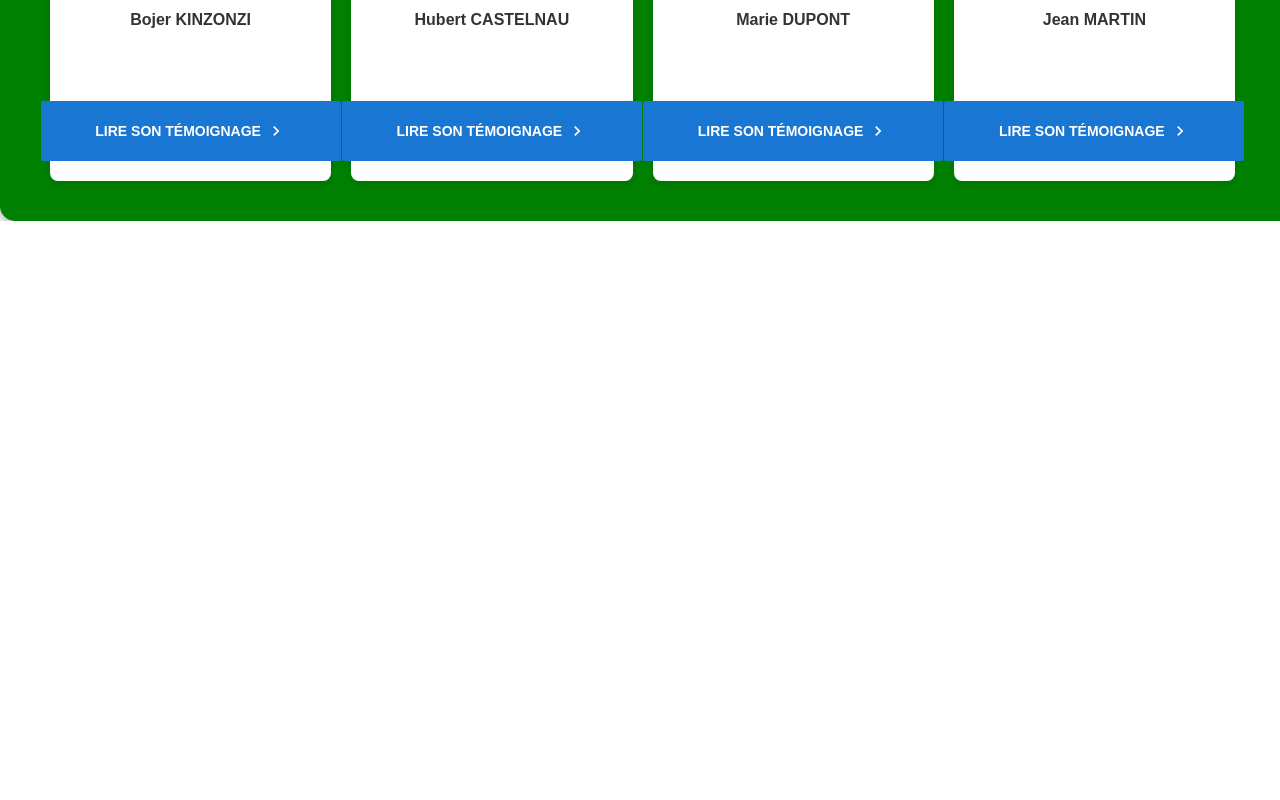
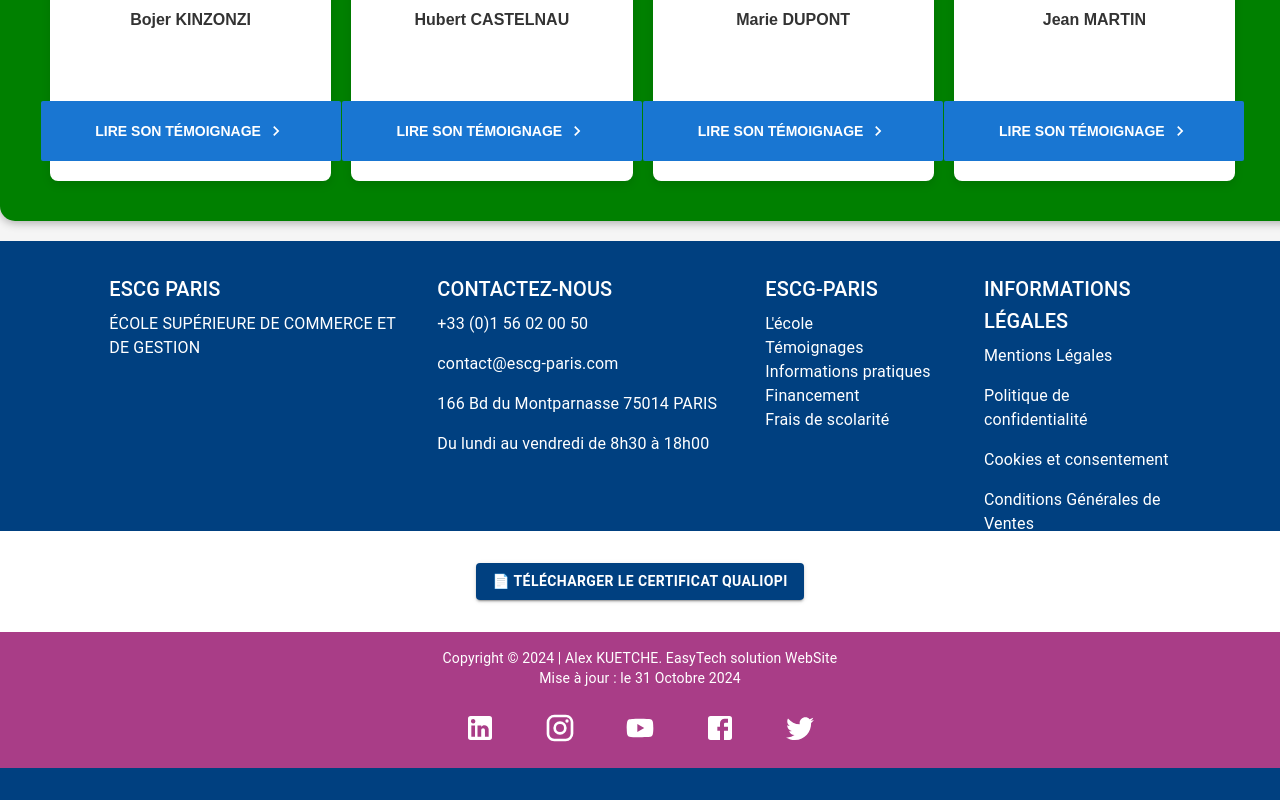
Before and after one commit to GTGpuke/workshop2425-m1g24, a React (Create React App) app in the folder Dossier_front/: page / in a window 1280 px wide. Shown: the part 1180-1980 px from the top of the page. Before the commit the page ends 1401 px from the top, so only its background shows below. Built offline with nearby package versions, Linux system fonts and the light colour scheme; no server answers.

Commit message:
gestion du chatbot

```diff
--- a/Dossier_front/package.json
+++ b/Dossier_front/package.json
@@ -12,8 +12,10 @@
     "@testing-library/react": "^13.4.0",
     "@testing-library/user-event": "^13.5.0",
     "axios": "^1.7.7",
+    "bootstrap": "^5.3.3",
     "i18next": "^23.15.2",
     "react": "^18.3.1",
+    "react-bootstrap": "^2.10.5",
     "react-dom": "^18.3.1",
     "react-i18next": "^15.0.3",
     "react-redux": "^9.1.2",
--- a/Dossier_front/src/components/layout/Chatbot.js
+++ b/Dossier_front/src/components/layout/Chatbot.js
@@ -6,7 +6,7 @@ import { ThemeProvider } from 'styled-components';
 const theme = {
   background: '#f5f8fb',
   fontFamily: 'Helvetica Neue',
-  headerBgColor: '#007dc4',
+  headerBgColor: '#A93D87',
   headerFontColor: '#fff',
   headerFontSize: '15px',
   botBubbleColor: '#007dc4',
--- a/Dossier_front/src/components/layout/Footer.js
+++ b/Dossier_front/src/components/layout/Footer.js
@@ -1,36 +1,122 @@
 import React from 'react';
+import { Box, Grid, Typography, Button, IconButton, Stack, Link } from '@mui/material';
+
+import LinkedInIcon from '@mui/icons-material/LinkedIn';
+import InstagramIcon from '@mui/icons-material/Instagram';
+import FacebookIcon from '@mui/icons-material/Facebook';
 import TwitterIcon from '@mui/icons-material/Twitter';
-import XIcon from '@mui/icons-material/X';
-import FacebookIcon from '@mui/icons-material/Facebook';
+import YouTubeIcon from '@mui/icons-material/YouTube';
 import './Footer.css';
-import MailOutlineIcon from '@mui/icons-material/MailOutline';
-import CallIcon from '@mui/icons-material/Call';
-import PlaceIcon from '@mui/icons-material/Place';
 
-const Footer = () => {
+export default function Footer() {
   return (
-    <footer className="footer-container">
-      <div className="footer-block">
-        <p>Politique de confidentialité</p>
-        <p>Mentions légales</p>
-      </div>
+    <Box component="footer" sx={{ bgcolor: '#004080', color: 'white', py: 4 }}>
+      <Grid container spacing={4} justifyContent="center" sx={{ height: '290px', bgcolor: '#004080' }}>
+        <Grid item xs={12} sm={3}>
+          <Typography variant="h6" gutterBottom>ESCG PARIS</Typography>
+          <Typography>ÉCOLE SUPÉRIEURE DE COMMERCE ET DE GESTION</Typography>
+        </Grid>
+        <Grid item xs={12} sm={3} sx={{ gap: '10px' }}>
+          <Typography variant="h6" gutterBottom>CONTACTEZ-NOUS</Typography>
+          <Stack spacing={2}>
+            <Typography>+33 (0)1 56 02 00 50</Typography>
+            <Typography>contact@escg-paris.com</Typography>
+            <Typography>166 Bd du Montparnasse 75014 PARIS</Typography>
+            <Typography>Du lundi au vendredi de 8h30 à 18h00</Typography>
+          </Stack>
+        </Grid>
 
-      <div className="footer2">
-        <p>Rejoignez nous sur:</p>
-        <div className="block-icones">
-          <TwitterIcon />
-          <XIcon />
-          <FacebookIcon />
-        </div>
-      </div>
+        <Grid item xs={12} sm={2}>
+          <Typography variant="h6" gutterBottom>ESCG-PARIS</Typography>
+          <Typography>L'école</Typography>
+          <Typography>Témoignages</Typography>
+          <Typography>Informations pratiques</Typography>
+          <Typography>Financement</Typography>
+          <Typography>Frais de scolarité</Typography>
+        </Grid>
+        <Grid item xs={12} sm={2}>
+          <Typography variant="h6" gutterBottom>INFORMATIONS LÉGALES</Typography>
+          <Stack spacing={2}>
+            <Link href="/mentions-legales" color="inherit" underline="hover">
+              <Typography>Mentions Légales</Typography>
+            </Link>
 
-      <div className="footer-block">
-        {/* <p><CallIcon /> : +33 (0)1 23 45 67 89</p> */}
-        <p><MailOutlineIcon />: workshop2425.m1g24@gmail.com</p>
-        <p><PlaceIcon /> : 123 Rue de l'Exemple, 75000 Paris</p>
-      </div>
-    </footer>
+            <Link href="/politique-confidentialite" color="inherit" underline="hover">
+              <Typography>Politique de confidentialité</Typography>
+            </Link>
+
+            <Link href="/cookies-consentement" color="inherit" underline="hover">
+              <Typography>Cookies et consentement</Typography>
+            </Link>
+
+            <Link
+              href="/conditions-generales-ventes"
+              color="inherit"
+              sx={{ textDecoration: 'none',
+                '&:hover': {
+                  color: '#A93D87',
+                  textDecoration: 'none',
+                },
+              }}
+            >
+              <Typography>Conditions Générales de Ventes</Typography>
+            </Link>
+
+            <Link href="/reglement-interieur" color="inherit" underline="hover">
+              <Typography>Règlement Intérieur de l'ESCG-PARIS</Typography>
+            </Link>
+          </Stack>
+        </Grid>
+      </Grid>
+
+      <Box sx={{ bgcolor: '#fff', color: '#004080', py: 4, textAlign: 'center' }}>
+        <Button
+          variant="contained"
+          sx={{
+            bgcolor: '#004080',
+            color: 'white',
+            textTransform: 'none',
+            fontWeight: 'bold',
+          }}
+        >
+          📄 TÉLÉCHARGER LE CERTIFICAT QUALIOPI
+        </Button>
+      </Box>
+
+      <Box sx={{ bgcolor: '#A93D87', py: 2, color: 'white', textAlign: 'center' }}>
+        <Typography variant="body2">
+          Copyright © 2024 | Alex KUETCHE. EasyTech solution WebSite
+        </Typography>
+        <Typography variant="body2">Mise à jour : le 31 Octobre 2024</Typography>
+
+        <Box
+          sx={{
+            display: 'flex',
+            justifyContent: 'center',
+            gap: 4,
+            mt: 2,
+            color: 'white',
+          }}
+        >
+          <IconButton>
+            <LinkedInIcon sx={{ color: 'white', fontSize: 32 }} /> {/* Augmente la taille à 32px */}
+          </IconButton>
+          <IconButton>
+            <InstagramIcon sx={{ color: 'white', fontSize: 32 }} />
+          </IconButton>
+          <IconButton>
+            <YouTubeIcon sx={{ color: 'white', fontSize: 32 }} />
+          </IconButton>
+          <IconButton>
+            <FacebookIcon sx={{ color: 'white', fontSize: 32 }} />
+          </IconButton>
+          <IconButton>
+            <TwitterIcon sx={{ color: 'white', fontSize: 32 }} />
+          </IconButton>
+        </Box>
+      </Box>
+
+
+    </Box>
   );
-};
-
-export default Footer;
+}
--- a/Dossier_front/src/components/layout/ScrollToTop.js
+++ b/Dossier_front/src/components/layout/ScrollToTop.js
@@ -1,5 +1,6 @@
 import React, { useState, useEffect } from 'react';
 import './ScrollToTop.css'; // Pour styliser le bouton
+import KeyboardArrowUpIcon from '@mui/icons-material/KeyboardArrowUp';
 
 const ScrollToTop = () => {
   const [isVisible, setIsVisible] = useState(false);
@@ -33,7 +34,7 @@ const ScrollToTop = () => {
     <div className="scroll-to-top">
       {isVisible && (
         <div onClick={scrollToTop} className="scroll-button">
-          <span>↑ vers le haut</span>
+          <span> <KeyboardArrowUpIcon/></span>
         </div>
       )}
     </div>
--- /dev/null
+++ b/Dossier_front/src/components/layout/fixeFooter.css
@@ -0,0 +1,22 @@
+.fixe-button {
+    display: none; /* Masquer le composant par défaut */
+  }
+
+  @media (max-width: 800px) {
+    .fixe-button {
+      display: flex; /* Affiche le composant en mode responsive */
+      background-color: #A93D87; /* Couleur de fond */
+      position: fixed;
+      bottom: 0;
+      width: 100%;
+      justify-content: space-around; /* Espacement entre les boutons */
+      padding: 10px;
+      z-index: 1000;
+      height: 70px;
+    }
+
+    .appel {
+      flex: 1; /* Pour que les boutons occupent un espace équitable */
+      text-align: center; /* Centre les boutons à l'intérieur */
+    }
+  }
--- /dev/null
+++ b/Dossier_front/src/components/layout/fixeFooter.js
@@ -0,0 +1,51 @@
+
+import React, { useState, useEffect } from 'react';
+import CallIcon from '@mui/icons-material/Call';
+import BrochureButton from './Buttons/brochureButton';
+import './fixeFooter.css';
+
+const FixeFooter = () => {
+    const phoneNumber = "+237655196254";
+    const [isMobile, setIsMobile] = useState(window.innerWidth < 800);
+
+  useEffect(() => {
+    const handleResize = () => {
+      setIsMobile(window.innerWidth < 800);
+    };
+    window.addEventListener('resize', handleResize);
+    return () => window.removeEventListener('resize', handleResize);
+  }, []);
+
+  const styles = {
+    button: {
+      width: '200px',
+      height: '50px',
+      backgroundColor: '#004080',
+      color: 'white',
+
+      display: 'flex',
+      alignItems: 'center',
+      justifyContent: 'center',
+      boxShadow: '0px 4px 6px rgba(0, 0, 0, 0.3)',
+      textDecoration: 'none',
+      cursor: 'pointer',
+
+    },
+    icon: {
+      fontSize: '24px',
+    },
+  };
+
+
+  return (
+    <div className="fixe-button">
+      <div className='appel'><a href={`tel:${phoneNumber}`} style={styles.button}>
+      <CallIcon style={styles.icon} />: +237 6 55 19 62 54
+    </a></div>
+      <div className='appel'><BrochureButton /></div>
+      h1
+    </div>
+  );
+};
+
+export default FixeFooter;
--- a/Dossier_front/src/components/layout/layout.js
+++ b/Dossier_front/src/components/layout/layout.js
@@ -1,27 +1,21 @@
 import React, { useState } from 'react';
 import Header from './Header';
-//import Footer from './Footer';
+import Footer from './Footer';
+import FixeFooter from './fixeFooter';
 import Chatbot from './Chatbot';
-
 import CallButton from './Buttons/callButton';
-import BrochureButton from './Buttons/brochureButton'; // Utilise BrochureButton avec une majuscule
+import BrochureButton from './Buttons/brochureButton';
 import ScrollToTop from './ScrollToTop';
-
-// import Contact from './contact';
-
-import { Link, useLocation } from 'react-router-dom';
+import { useLocation } from 'react-router-dom';
+import CloseIcon from '@mui/icons-material/Close';
 import './layout.css';
-import CloseIcon from '@mui/icons-material/Close';
 
 const Layout = ({ children }) => {
   const [isChatbotOpen, setIsChatbotOpen] = useState(false);
-
-  // Utilisez une seule fois `useLocation()`
   const location = useLocation();
 
-  // Utilisez `location` dans les constantes
+  // Pages où le chatbot, le header, et le footer doivent être masqués
   const hideElements = ['/inscription', '/connexion', '/forgetPassword'].includes(location.pathname);
-  const hideHeaderFooter = ['/inscription', '/connexion', '/forgetPassword'].includes(location.pathname);
 
   const toggleChatbot = () => {
     setIsChatbotOpen(!isChatbotOpen);
@@ -29,35 +23,21 @@ const Layout = ({ children }) => {
 
   return (
     <div>
-      {/* {!hideElements && <Header />} */}
       <div className="layout-container">
-        {!hideHeaderFooter && <Header />}
+        {!hideElements && <Header />}
 
         <main>
           {children}
-          <div className='call'> <ScrollToTop /></div>
-          <div className='call'> <CallButton /></div>
-          <div className='call'> <BrochureButton /></div>
-          {/* <div className="chatbot-container">
-            <img
-              src="/images/chatjpt-removebg.png"
-              alt="MiniCare Logo"
-              className="chat-icon"
-              onClick={toggleChatbot}
-            />
-            {isChatbotOpen && (
-              <div className="chatbot-popup">
-                <div className="chatbot-header">
-                  <h4>Chat</h4>
-                  <CloseIcon className="close-icon" onClick={toggleChatbot} />
-                </div>
-                <Chatbot />
-              </div>
-            )}
-            <ScrollToTop />
-          </div> */}
+          {!hideElements && (
+            <>
+              <div className="call"><ScrollToTop /></div>
+              <div className="call"><CallButton /></div>
+              <div className="call"><BrochureButton /></div>
+            </>
+          )}
 
-          {!hideHeaderFooter && (
+          {/* Chatbot Toggle */}
+          {!hideElements && (
             <div className="chatbot-container">
               <img
                 src="/images/chatjpt-removebg.png"
@@ -71,15 +51,15 @@ const Layout = ({ children }) => {
                     <h4>Chat</h4>
                     <CloseIcon className="close-icon" onClick={toggleChatbot} />
                   </div>
-                  {/* <Contact /> */}
-                  <Chatbot />
+                  <Chatbot /> {/* Un seul Chatbot rendu ici */}
                 </div>
               )}
             </div>
           )}
         </main>
 
-         {/* {!hideHeaderFooter && <Footer />}  */}
+        <FixeFooter />
+        {!hideElements && <Footer />}
       </div>
     </div>
   );
```
Also changed, not shown: Dossier_front/src/components/layout/Buttons/callButton.js (+6 -3 lines), Dossier_front/src/components/layout/Header.css (+15 -1 lines), 1 other file (tests, documents, lock files or other folders).
